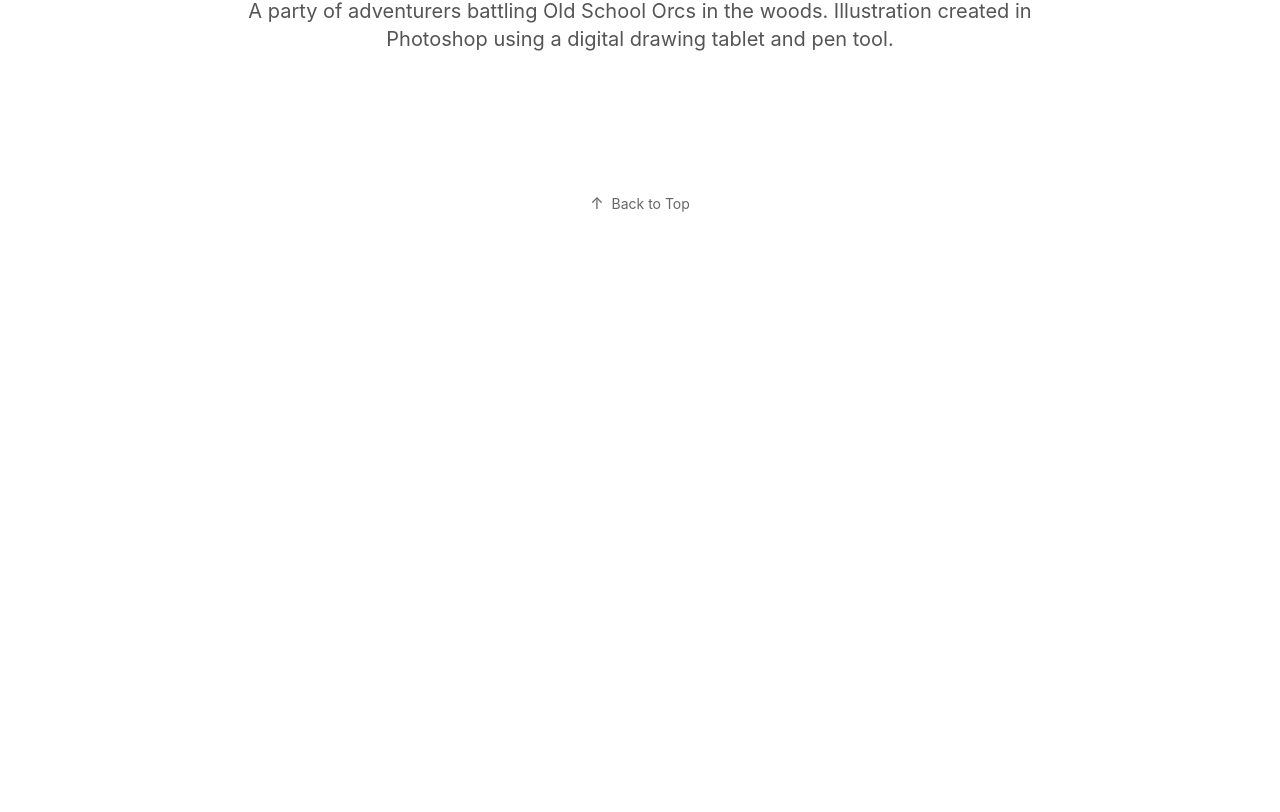
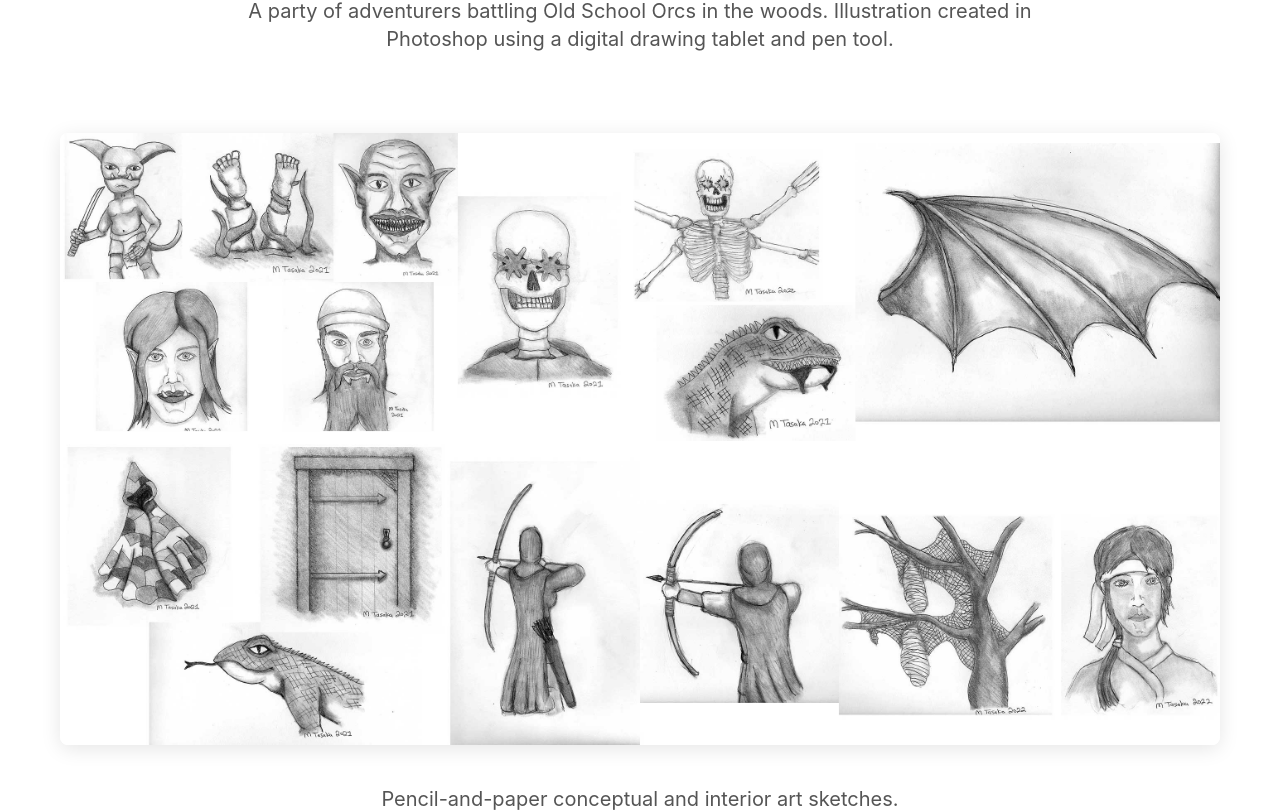
Before and after one commit to mark-tasaka/react-portfolio, a React (Create React App) app: page /art-gallery-2 in a window 1280 px wide. Shown: the part 3868-4680 px from the top of the page. Before the commit the page ends 4121 px from the top, so only its background shows below. Built offline with nearby package versions, Linux system fonts and the light colour scheme.

Commit message:
new image added to Gallery2.jsx

```diff
--- a/src/components/Gallery2.jsx
+++ b/src/components/Gallery2.jsx
@@ -73,8 +73,15 @@ const Gallery2 = () => {
       type: 'single',
       id: 'single3',
       src: "/images/art-gallery2/art2_10.jpg",
+      alt: "Orc attack",
+      description: "A party of adventurers battling Old School Orcs in the woods.  Illustration created in Photoshop using a digital drawing tablet and pen tool."
+    },
+    {
+      type: 'single',
+      id: 'single4',
+      src: "/images/art-gallery2/art2_11.jpg",
       alt: "DCC Eastern Adventures Mock Up",
-      description: "A party of adventurers battling Old School Orcs in the woods.  Illustration created in Photoshop using a digital drawing tablet and pen tool."
+      description: "Pencil-and-paper conceptual and interior art sketches."
     },
   ];
 
```
Also changed, not shown: public/images/art-gallery2/art2_11.jpg (added).
